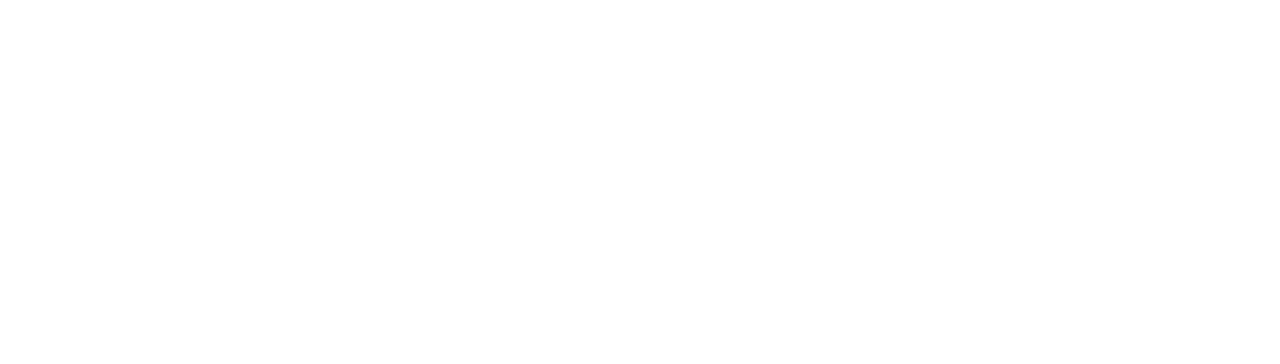
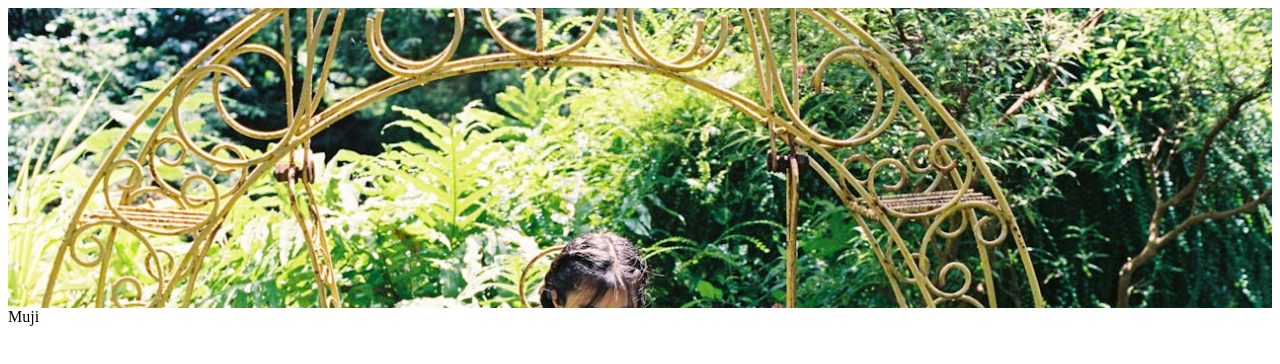
Before and after one commit to mujiwaw/git001, a plain HTML site: page index.html in a window 1280 px wide. Drawn offline with Linux system fonts and the light colour scheme; files whose address does not match are found by name.

Commit message:
修改錯誤

```diff
--- a/index.html
+++ b/index.html
@@ -7,6 +7,7 @@
     <title>Muji</title>
 </head>
 <body>
-
+    <header></header>
+    <main>Muji</main>
 </body>
 </html>
```
